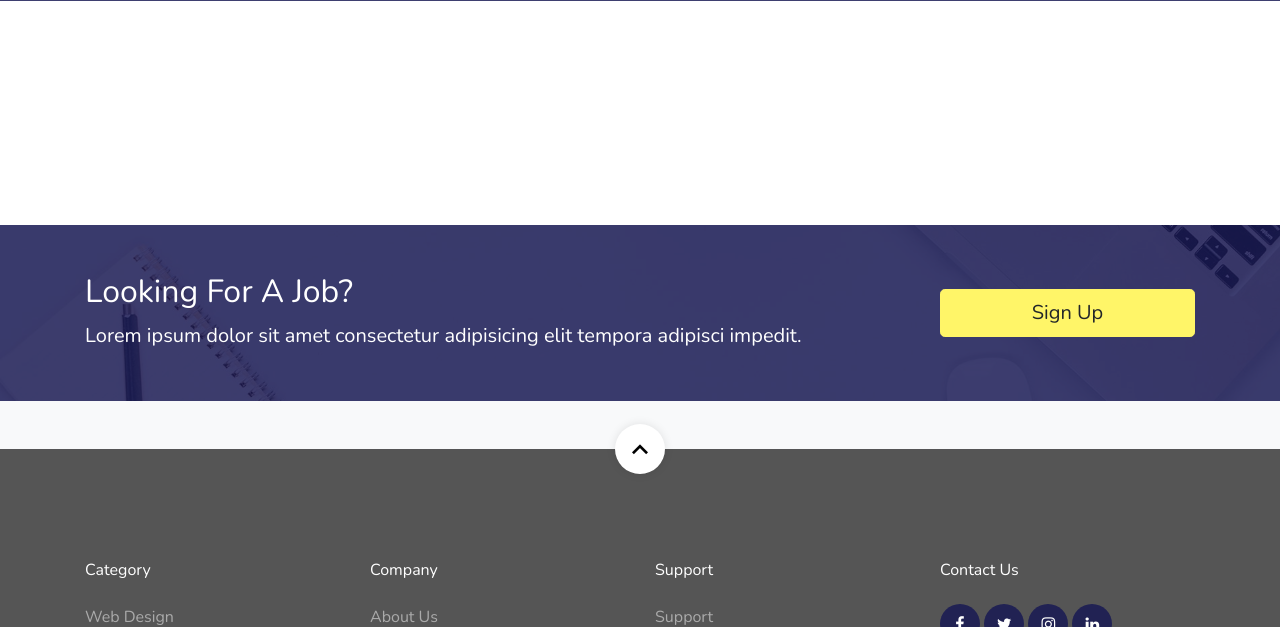
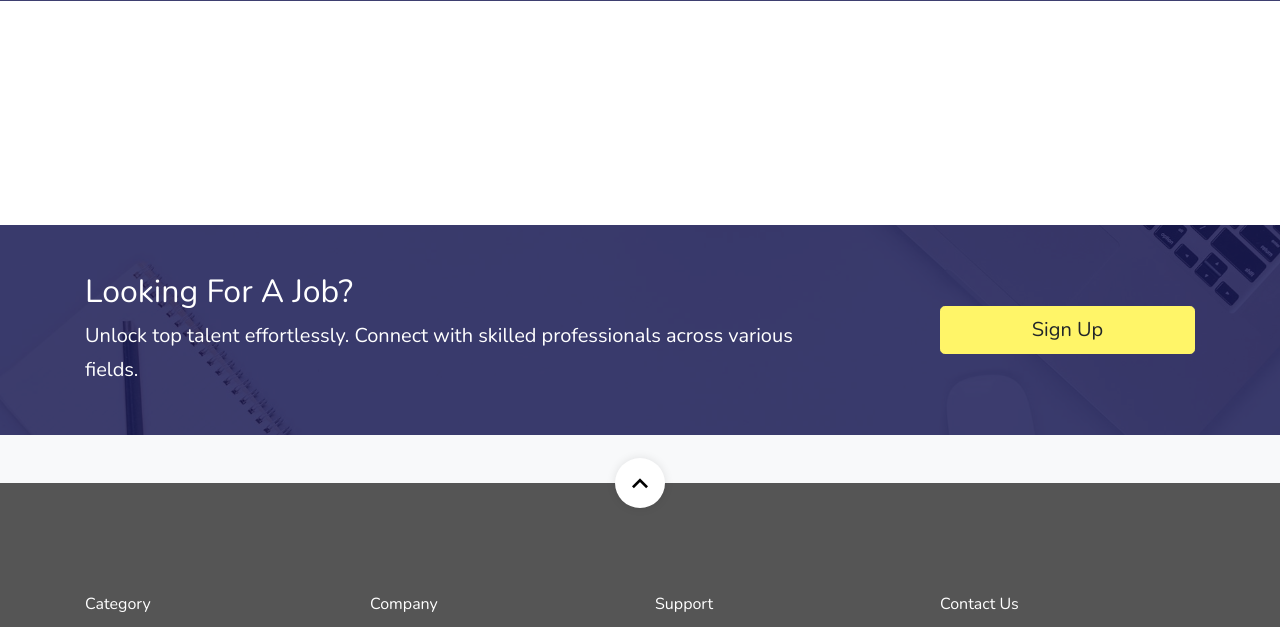
Before and after one commit to Raxan7/JobLink, a Django app: page / in a window 1280 px wide. Shown: the part 1330-1957 px from the top of the page. Run offline with Django 3.2, Linux system fonts and the light colour scheme; data that the repository does not hold is empty; some libraries are stand-ins or nearby versions; some web fonts are replaced; grey boxes are pictures that could not be loaded.

Commit message:
Removed Lorem Ipsum

```diff
--- a/template/jobapp/index.html
+++ b/template/jobapp/index.html
@@ -162,8 +162,8 @@
     <div class="row align-items-center">
       <div class="col-md-8">
         <h2 class="text-white">Looking For A Job?</h2>
-        <p class="mb-0 text-white lead">Lorem ipsum dolor sit amet consectetur adipisicing elit tempora adipisci
-          impedit.</p>
+        <p class="mb-0 text-white lead">Unlock top talent effortlessly. Connect with skilled professionals across
+          various fields.</p>
       </div>
       <div class="col-md-3 ml-auto">
         <a href="{% url 'account:employee-registration' %}" class="btn btn-warning btn-block btn-lg">Sign Up</a>
```
